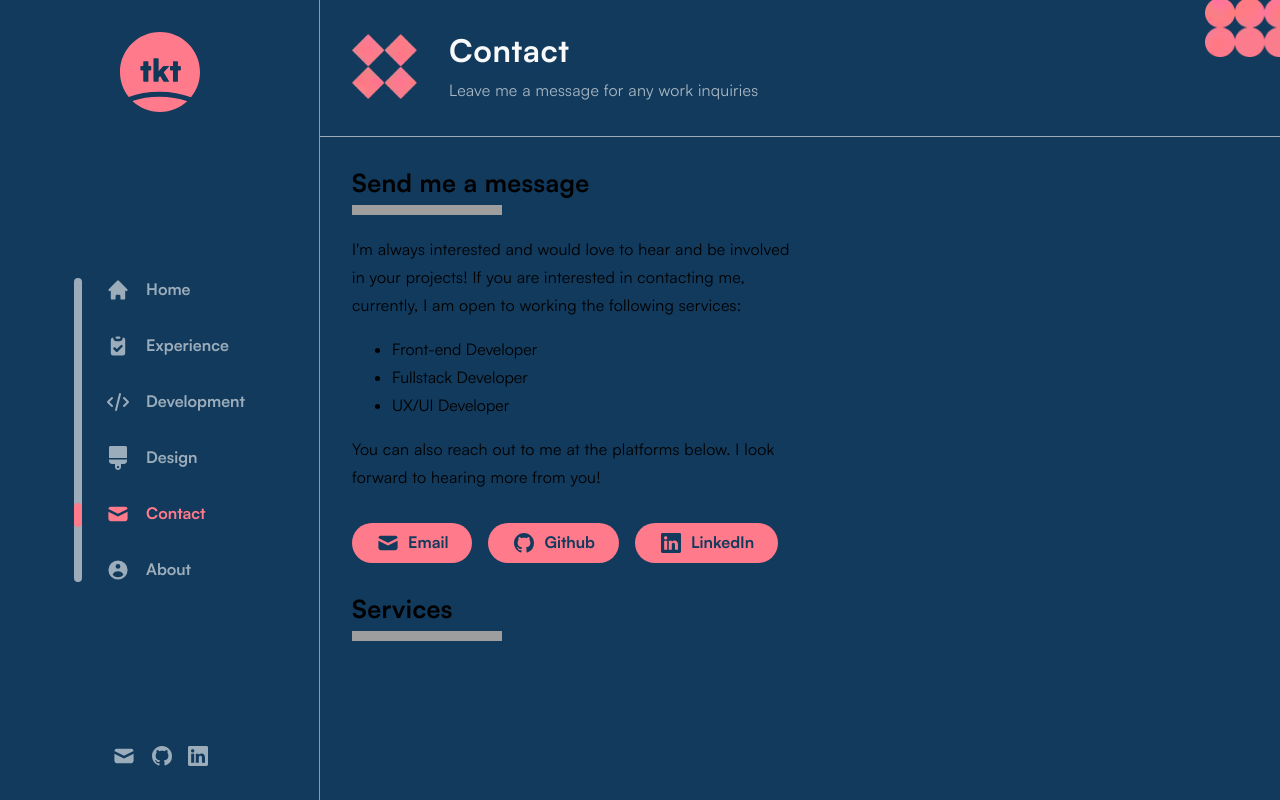
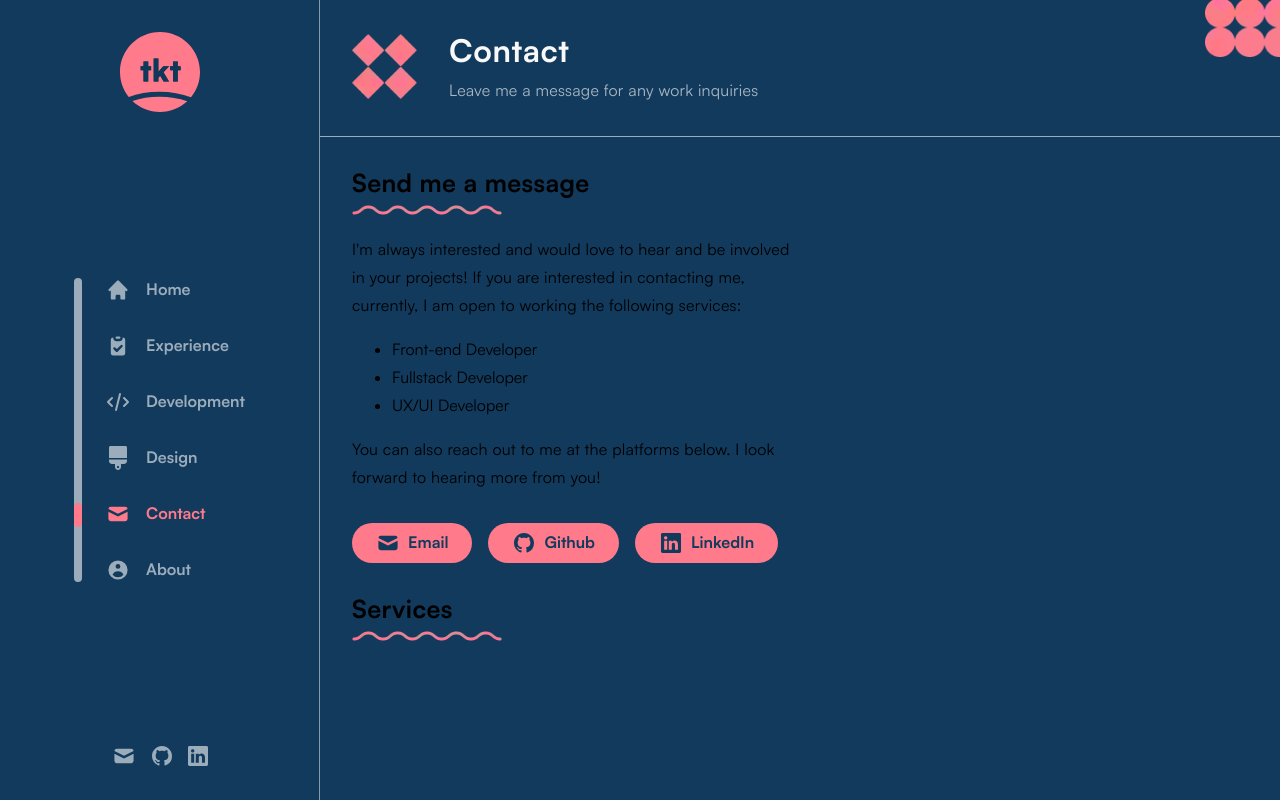
Before and after one commit to takuyadev/takuyadev-portfolio-2023, a Next.js app: page /contact in a window 1280 px wide. Built offline with nearby package versions, Linux system fonts and the light colour scheme; no server answers; grey boxes are pictures that could not be loaded.

Commit message:
Fixed naming error

```diff
--- a/components/molecules/text/HeadingUlr.jsx
+++ b/components/molecules/text/HeadingUlr.jsx
@@ -28,17 +28,13 @@ const IconContainer = styled.div`
 const HeadingUlr = forwardRef(({ children, icon }, ref) => {
   return (
     <Container>
-         {icon &&
-            <IconContainer>
-               {icon}
-            </IconContainer>
-         }
+      {icon && <IconContainer>{icon}</IconContainer>}
       <TitleContainer>
         <StyledHeading>{children}</StyledHeading>
         <Image
           width={150}
           height={10}
-               src="/img/squiggly.png"
+          src="/img/other/squiggly.webp"
           alt="Vector of squiggly lines"
         />
       </TitleContainer>
@@ -48,7 +44,7 @@ const HeadingUlr = forwardRef(({ children, icon }, ref) => {
 
 // Settings & Exports
 HeadingUlr.defaultProps = {
-   children: "Heading"
+  children: "Heading",
 }
 
 HeadingUlr.displayName = "HeadingUlr"
```
Also changed, not shown: public/logo.png (deleted). Lines whose indentation alone changed are shown as unchanged.
